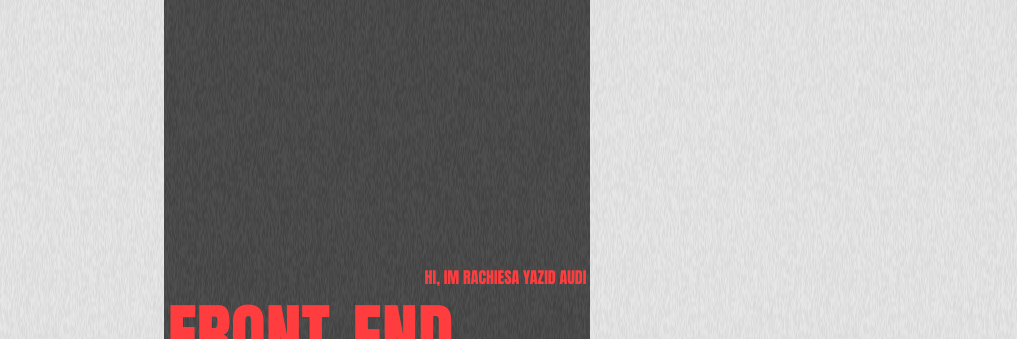
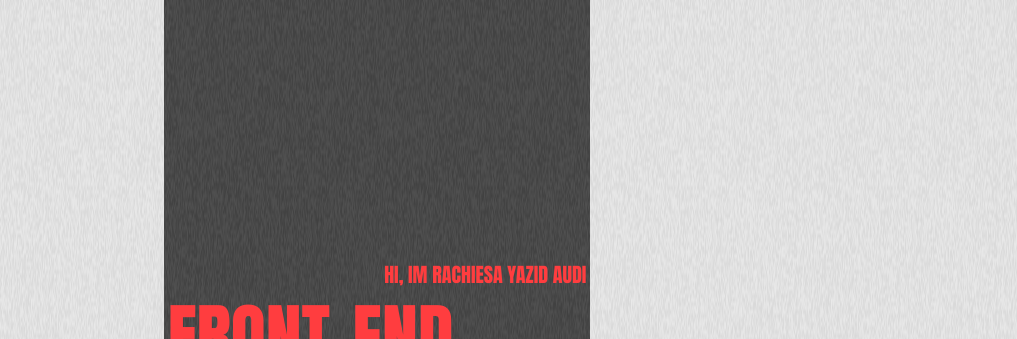
Before and after one commit to Rachiesa/Portfolio, a React (Vite) app: page / in a window 1280 px wide. Shown: the part 734-1073 px from the top of the page, without its empty margins (263-1280 px from the left). Built offline with nearby package versions, Linux system fonts and the light colour scheme; no server answers; a web font is replaced by a local one.

Commit message:
fix and new
add gsap and fix overflow

```diff
--- a/package.json
+++ b/package.json
@@ -15,6 +15,7 @@
     "@tailwindcss/vite": "^4.0.9",
     "class-variance-authority": "^0.7.1",
     "clsx": "^2.1.1",
+    "gsap": "^3.12.7",
     "lenis": "^1.1.22",
     "lucide-react": "^0.476.0",
     "react": "^19.0.0",
--- a/src/App.jsx
+++ b/src/App.jsx
@@ -14,7 +14,7 @@ function App() {
   })
   return (
     <ReactLenis root>
-      <main className='relative'>
+      <main className='relative overflow-hidden'>
         <nav className='hidden md:block'>
           <Navigation />
         </nav>
--- a/src/components/About.jsx
+++ b/src/components/About.jsx
@@ -5,7 +5,7 @@ export default function About() {
         <section className='flex h-screen w-screen '>
             <div className='w-1/3 bg-secondary hidden md:block'></div>
             <div className='flex flex-col w-screen md:w-1/3 bg-primary text-tertiary font-anton p-1 gap-3'>
-                <div className='flex justify-end items-end text-md h-4/12 z-2'>
+                <div className='flex justify-end items-end text-xl h-4/12 z-2'>
                     <h2 className=''>HI, IM RACHIESA YAZID AUDI</h2>
                 </div>
                 <div className=' h-3/12 text-7xl z-2'>
--- a/src/components/Contact.jsx
+++ b/src/components/Contact.jsx
@@ -31,7 +31,7 @@ export default function Contact() {
         }
     };
     return (
-        <section className='flex h-screen w-screen '>
+        <section id='contact' className='flex h-screen w-screen '>
             <div className='w-1/3 bg-secondary hidden md:block'></div>
             <div className='flex flex-col w-screen md:w-1/3  bg-primary text-tertiary font-anton p-1 gap-3'>
                 <div className='flex justify-end items-end text-md h-1/12'>
@@ -45,7 +45,6 @@ export default function Contact() {
                     <Textarea type='text' placeholder="MESSAGE" className='placeholder:text-primary text-primary h-1/6 rounded-none bg-tertiary border-none hover:bg-secondary' name='message' required />
                     <Button type='submit' className='text-primary h-1/6 w-full rounded-none bg-tertiary hover:bg-secondary border-primary'>{result}</Button>
                 </form>
-
             </div>
             <div className='w-1/3 bg-secondary hidden md:block'></div>
         </section>
--- a/src/components/Navigation.jsx
+++ b/src/components/Navigation.jsx
@@ -2,7 +2,7 @@ import React from 'react'
 
 export default function Navigation() {
     return (
-        <section className='flex h-screen w-screen'>
+        <section id='navigation' className='flex h-screen w-screen'>
             <div className='flex justify-end items-center w-1/3 bg-secondary text-tertiary'>
                 <h1 className='font-anton text-[200px] fixed z-10 p-3'>R</h1>
             </div>
--- a/src/components/Projects.jsx
+++ b/src/components/Projects.jsx
@@ -8,7 +8,7 @@ import {
 
 export default function Projects() {
     return (
-        <section className='flex h-screen w-screen '>
+        <section id='projects' className='flex h-screen w-screen '>
             <div className='w-1/3 bg-secondary hidden md:block'></div>
             <div className='flex flex-col w-screen md:w-1/3 bg-primary text-tertiary font-anton p-1 gap-3'>
                 <div className='flex justify-end items-end text-md h-4/12'>
```
Also changed, not shown: 1 other file (tests, documents, lock files or other folders).
